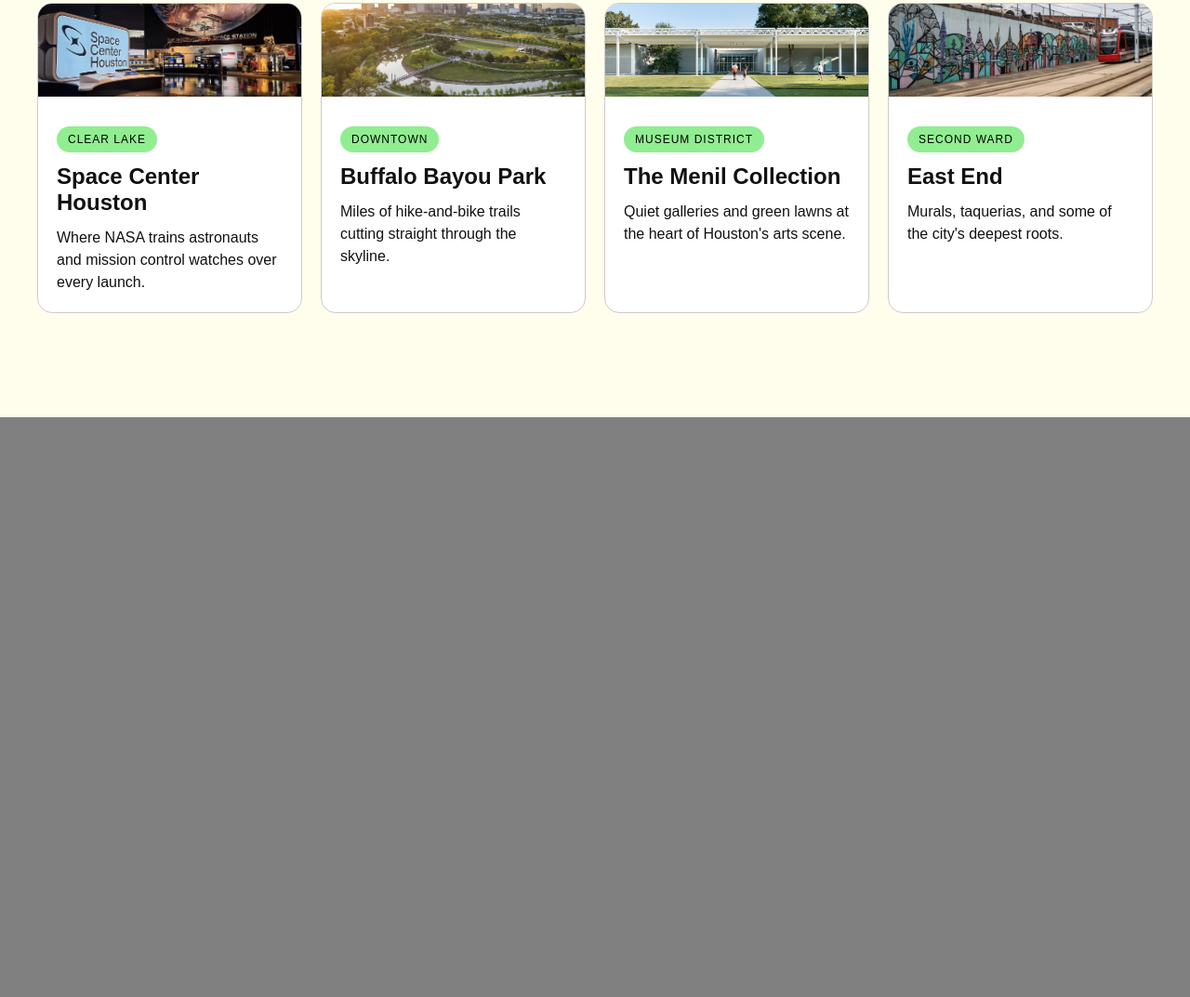
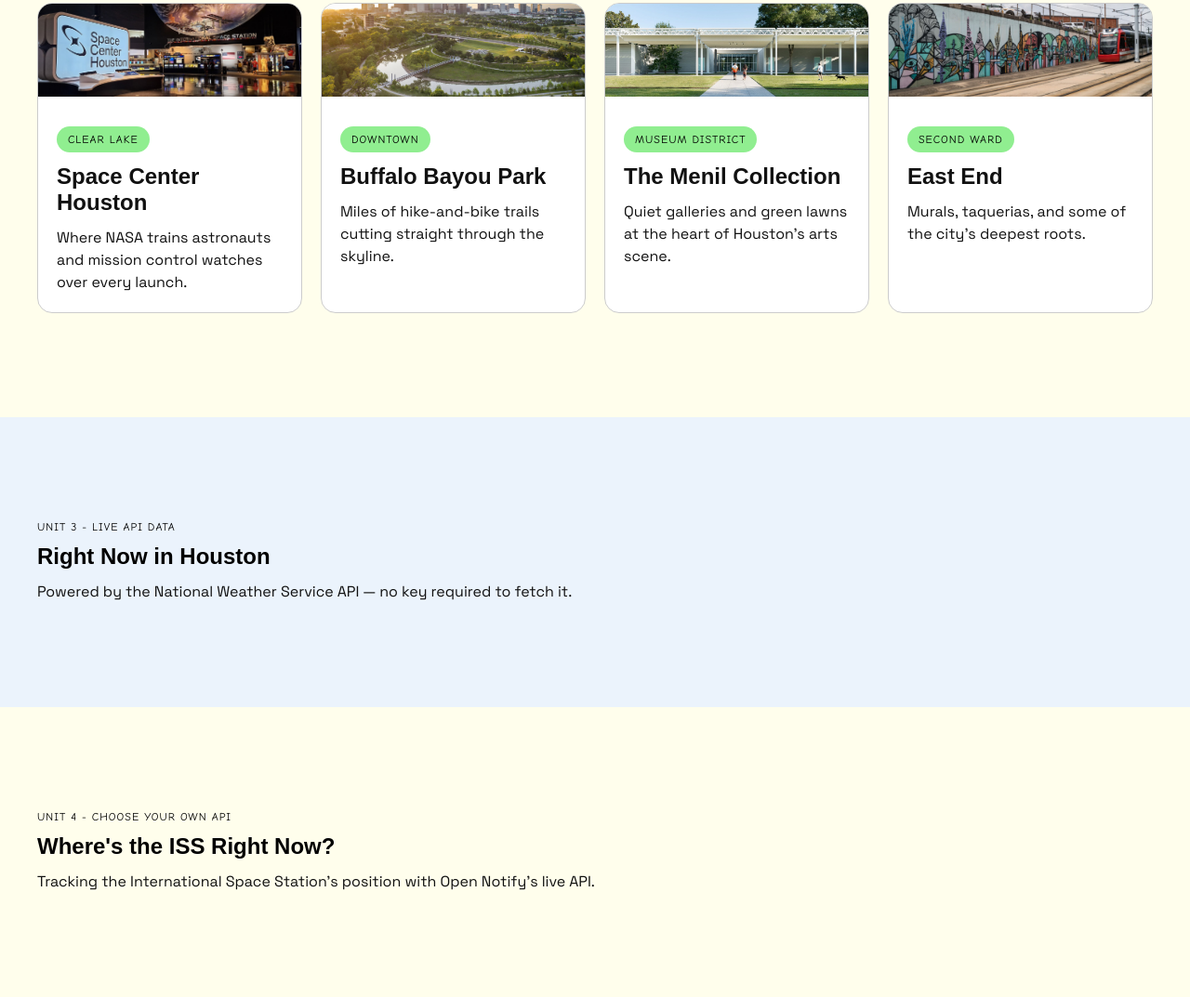
Before and after one commit to Ttugy21/City-of-Houston, a plain HTML site: page index.html in a window 1280 px wide. Shown: the part 221-1294 px from the top of the page at 93% size. Before the commit the page ends 800 px from the top, so only its background shows below. Drawn offline with Linux system fonts and the light colour scheme.

Commit message:
addin ids and colors :)

```diff
--- a/assets/style.css
+++ b/assets/style.css
@@ -1,6 +1,9 @@
 :root {
   --color-light-beige:#fffeec;
+  --color-light-blue: #ebf3fc;
   --color-pill-background: lightgreen;
+  --font-meta : "Comic Sans MS", "Comic Sans", cursive;
+  --font-primary: 'Space Grotesk', sans-serif;
 }
 
 * {
@@ -31,11 +34,13 @@ h3 {
 
 p {
   font-size: 1rem;
+  font-family: var(--font-primary);
   line-height: 1.5;
   color: #111;
 
   &.eyebrow {
     font-size: 0.75rem;
+    font-family: var(--font-meta);
     text-transform: uppercase;
     letter-spacing: 1px;
     display: flex;
@@ -47,6 +52,7 @@ p {
 
   &.eyebrow--pill {
     font-size: 0.75rem;
+    font-family: var(--font-meta);
     text-transform: uppercase;
     letter-spacing: 1px;
     display: flex;
@@ -84,7 +90,7 @@ p {
   }
 
   &.block--section {
-    background: var(--color-light-beige);
+    /* background: var(--color-light-beige); */
     display: flex;
     flex-direction: column;
     padding-inline: 12px;
@@ -160,3 +166,11 @@ p {
 
   }
 }
+
+.bg--light-beige {
+  background: var(--color-light-beige);
+}
+
+.bg--light-blue {
+  background: var(--color-light-blue);
+}
--- a/index.html
+++ b/index.html
@@ -5,9 +5,12 @@
   <meta name="viewport" content="width=device-width, initial-scale=1.0">
   <title>City of Houston</title>
   <link rel="stylesheet" href="assets/style.css" />
+  <link rel="preconnect" href="https://fonts.googleapis.com">
+<link rel="preconnect" href="https://fonts.gstatic.com" crossorigin>
+<link href="https://fonts.googleapis.com/css2?family=Inter:ital,opsz,wght@0,14..32,100..900;1,14..32,100..900&family=Space+Grotesk:wght@300..700&display=swap" rel="stylesheet">
 </head>
 <body>
- <section class="block block--section">
+ <section class="block block--section bg--light-beige" id="neighborhoods">
     <div class="container">
     <div class="block block--header">
         <p class="eyebrow">Unit 2 - Data Driven Cards</p>
@@ -58,5 +61,25 @@
       </div>
     </div>
   </section>
+
+<section class="block block--section bg--light-blue" id="weather">
+    <div class="container">
+    <div class="block block--header">
+        <p class="eyebrow">Unit 3 - Live API Data</p>
+        <h2>Right Now in Houston</h2>
+        <p>Powered by the National Weather Service API — no key required to fetch it.</p>
+      </div>
+    </div>
+  </section>
+
+<section class="block block--section bg--light-beige" id="space-station">
+    <div class="container">
+    <div class="block block--header">
+        <p class="eyebrow">Unit 4 - Choose Your Own API</p>
+        <h2>Where's the ISS Right Now?</h2>
+        <p>Tracking the International Space Station's position with Open Notify's live API.</p>
+      </div>
+    </div>
+  </section>
 </body>
 </html>
```
